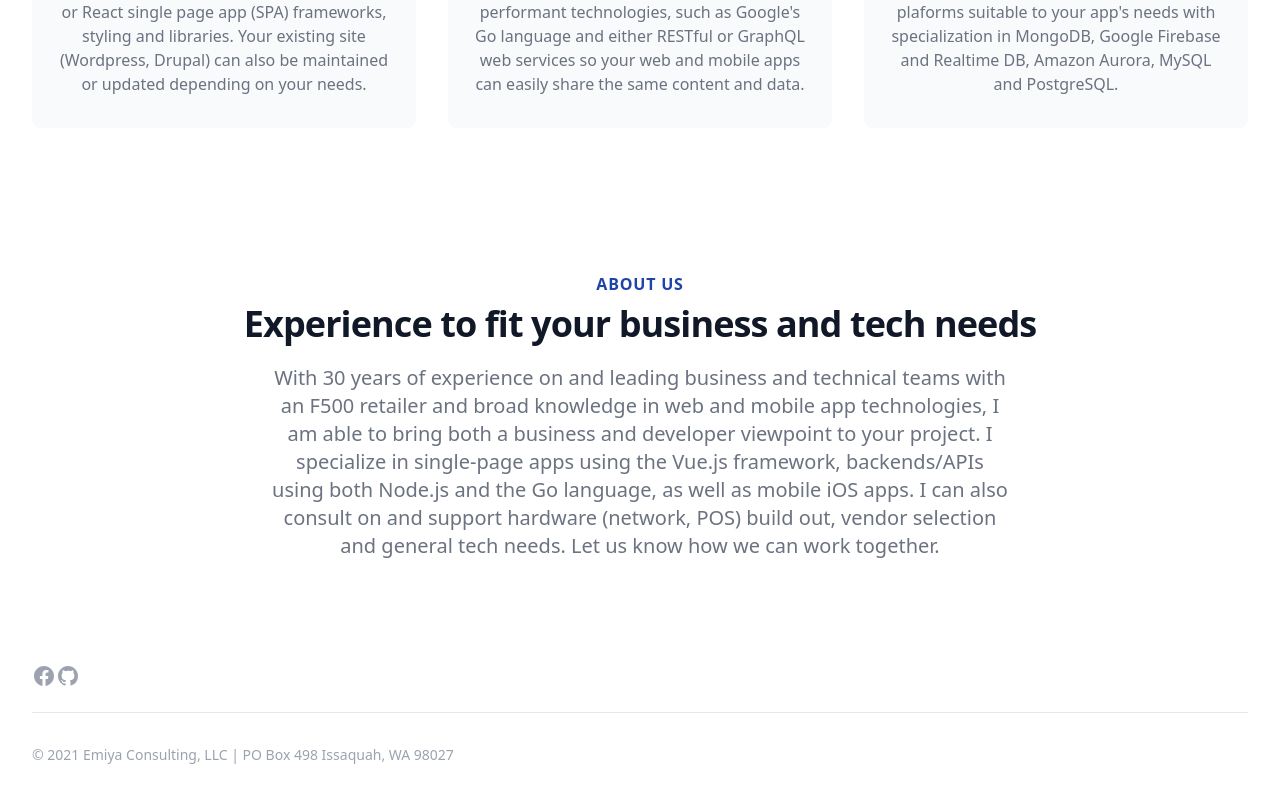
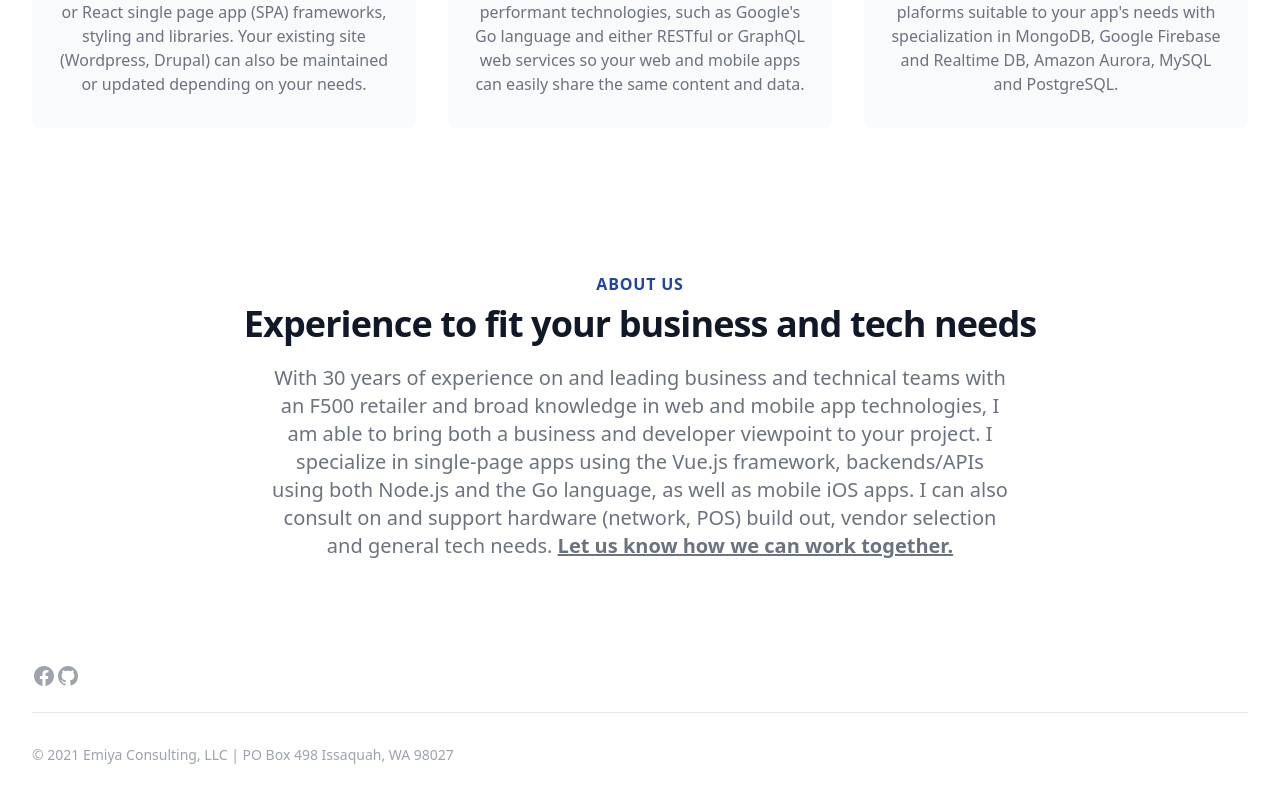
Before and after one commit to rlr524/emiya-com-vue-v2, a Vue app: page / in a window 1280 px wide. Shown: the part 1516-2313 px from the top of the page. Built offline with nearby package versions, Linux system fonts and the light colour scheme.

Commit message:
fixing font and underline on contact text in about

```diff
--- a/src/components/About.vue
+++ b/src/components/About.vue
@@ -44,7 +44,9 @@
           language, as well as mobile iOS apps. I can also consult on and
           support hardware (network, POS) build out, vendor selection and
           general tech needs.
-          <a href="contact">Let us know how we can work together.</a>
+          <a class="underline font-bold" href="contact"
+            >Let us know how we can work together.</a
+          >
         </p>
       </div>
     </div>
```
